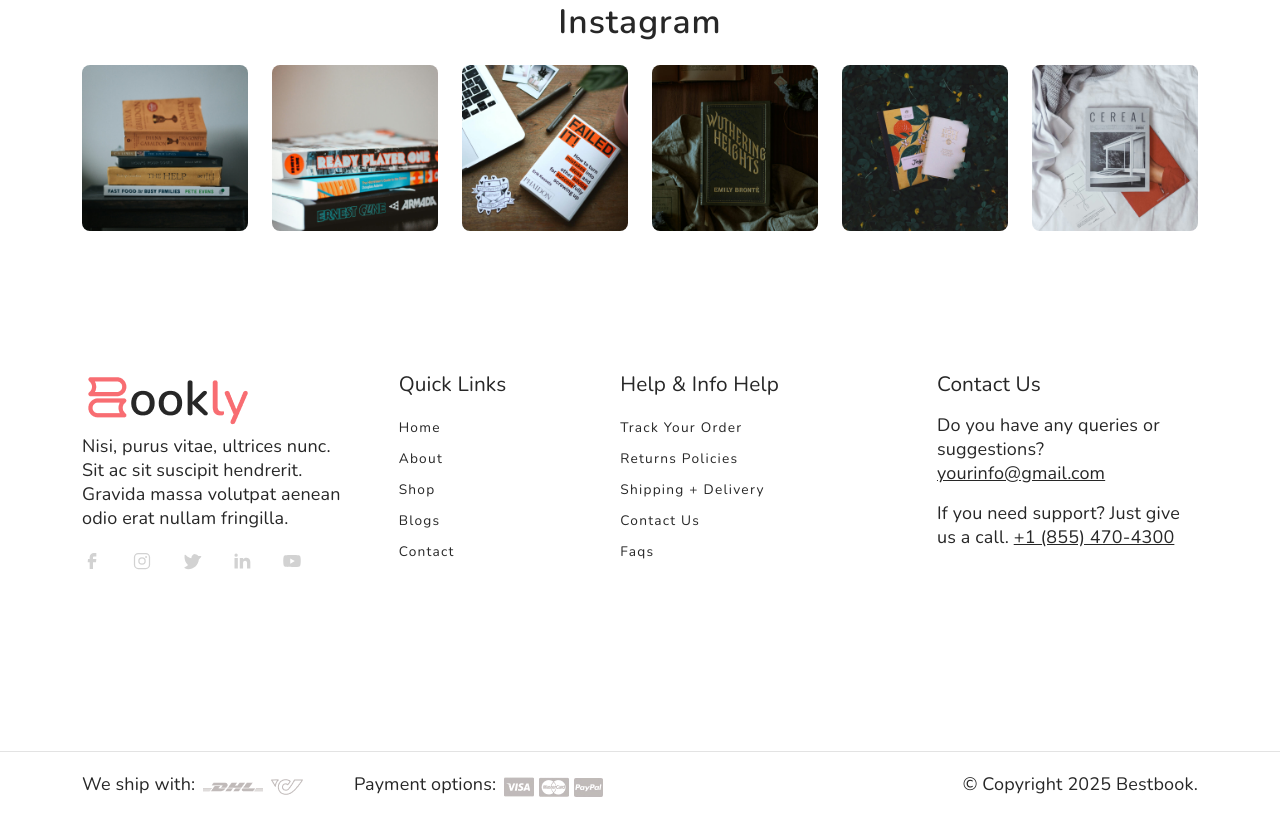
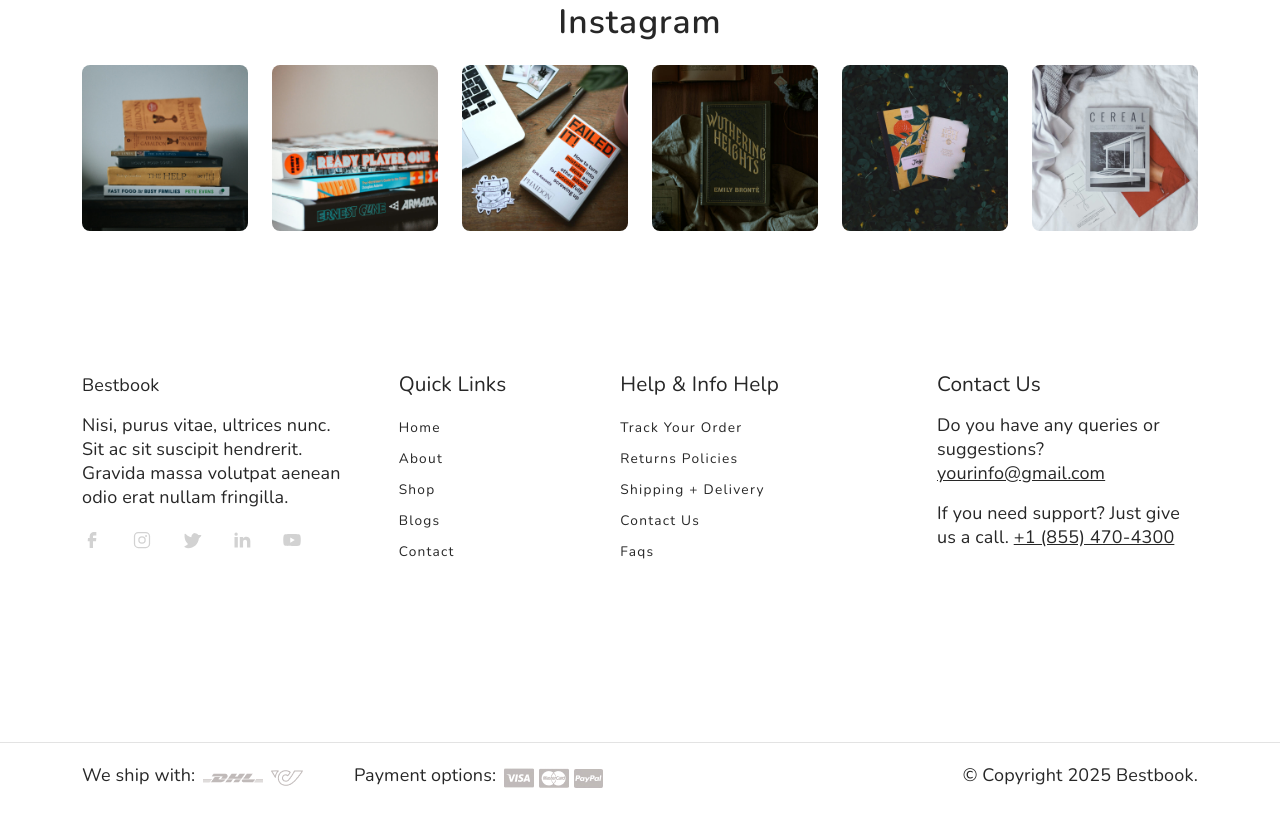
Before and after one commit to samw12346/bestteam, a plain HTML site: page index.html in a window 1280 px wide. Shown: the part 5823-6643 px from the top of the page. Drawn offline with nearby package versions, Linux system fonts and the light colour scheme.

Commit message:
Update index.html

```diff
--- a/index.html
+++ b/index.html
@@ -1602,7 +1602,7 @@
             <div class="row d-flex flex-wrap justify-content-between">
               <div class="col-lg-3 col-sm-6 pb-3">
                 <div class="footer-menu">
-                  <img src="images/main-logo.png" alt="logo" class="img-fluid mb-2">
+                  <p>Bestbook<p/>
                   <p>Nisi, purus vitae, ultrices nunc. Sit ac sit suscipit hendrerit. Gravida massa volutpat aenean odio
                     erat nullam fringilla.</p>
                   <div class="social-links">
```
